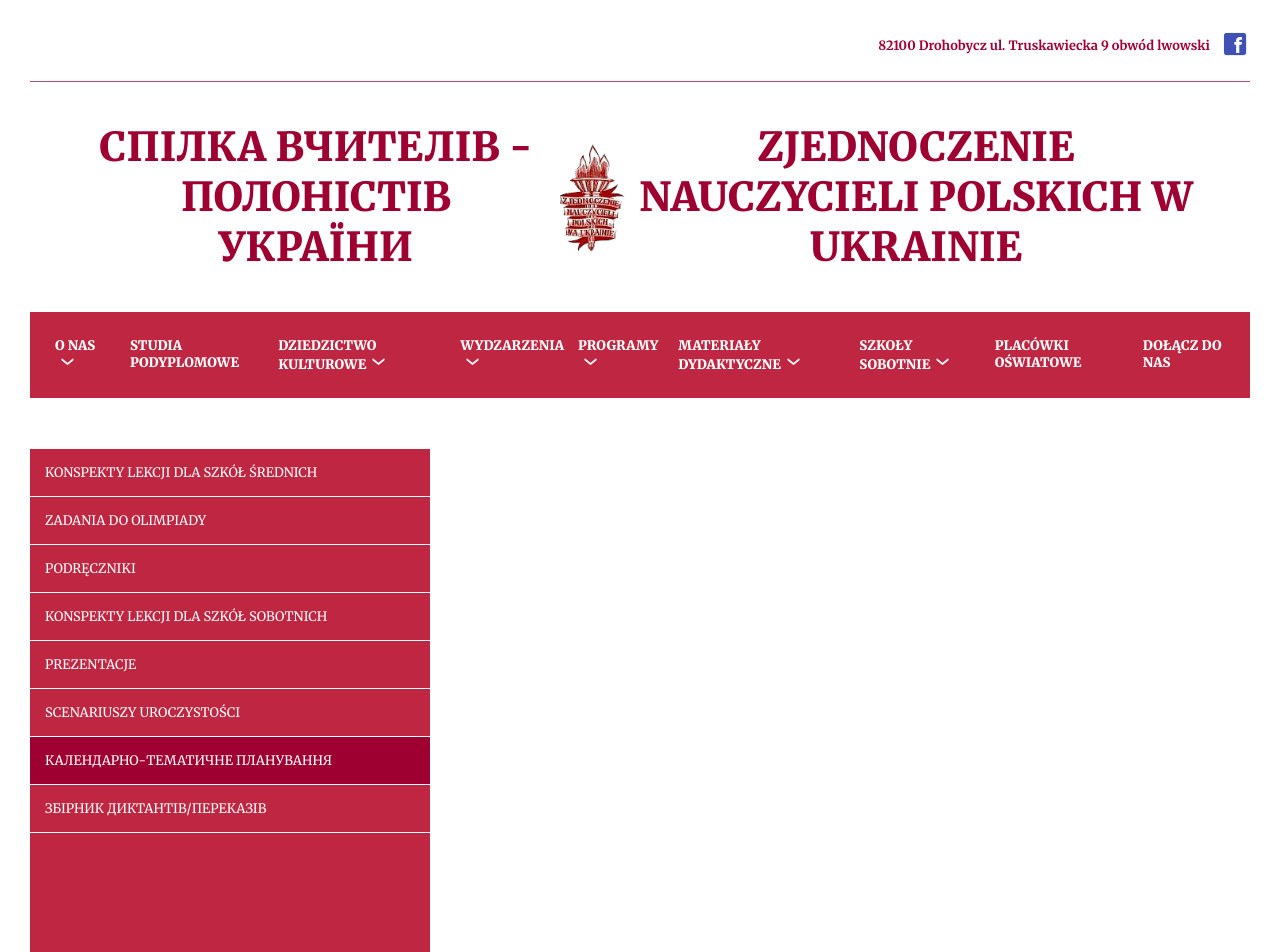
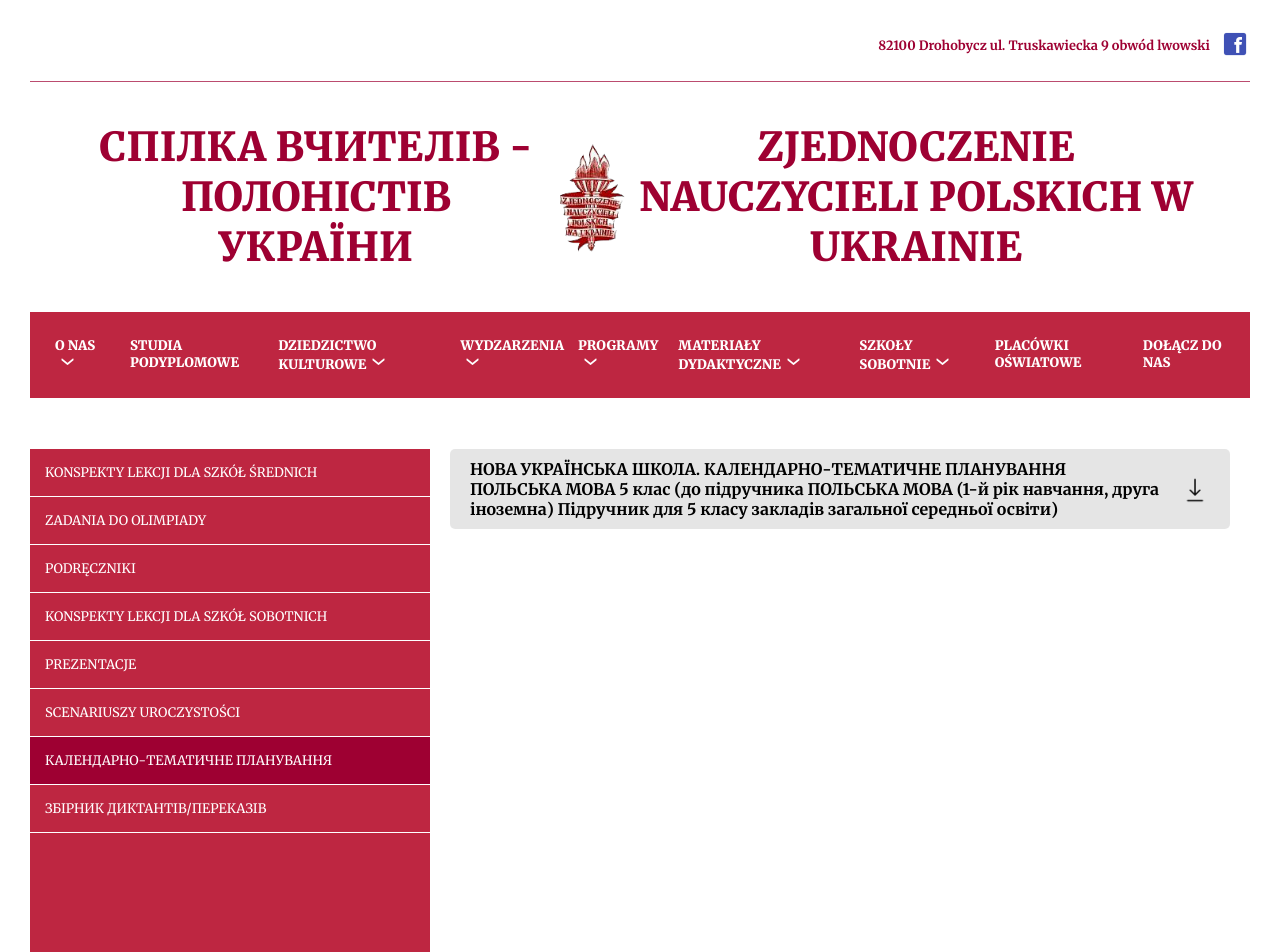
Before and after one commit to veronikadumalo/znpu-react, a React (Create React App) app: page /kalendarno-tematyczne-planuwannia in a window 1280 px wide. Shown: the top 952 px of the page. Built offline with nearby package versions, Linux system fonts and the light colour scheme.

Commit message:
refactor(calendar and theme planning): add content to tha page

```diff
--- a/src/data/teachingMaterial/books.ts
+++ b/src/data/teachingMaterial/books.ts
@@ -1,8 +1,6 @@
-interface FileLink {
-  title: string;
-  link: string;
-}
-export const BOOKS: FileLink[] = [
+import { LinkData } from "../../types/general";
+
+export const BOOKS: LinkData[] = [
   {
     title:
       "JĘZYK POLSKI. Podręcznik dla klasy 4 szkół ogólnokształcących z ukraińskim językiem wykładowym. /Helena Wojcewa Tatiana Buczacka/",
--- /dev/null
+++ b/src/data/teachingMaterial/calendarAndThemePlanning.ts
@@ -0,0 +1,9 @@
+import { LinkData } from "../../types/general";
+
+export const CALENDAR_AND_THEME_PLANNING: LinkData[] = [
+  {
+    title:
+      "НОВА УКРАЇНСЬКА ШКОЛА. КАЛЕНДАРНО-ТЕМАТИЧНЕ ПЛАНУВАННЯ ПОЛЬСЬКА МОВА 5 клас (до підручника ПОЛЬСЬКА МОВА (1-й рік навчання, друга іноземна)  Підручник для 5 класу закладів загальної середньої освіти)",
+    link: "/files/calendarAndThemePlanning/kalendarne_planuvannia.doc",
+  },
+];
--- a/src/types/general.ts
+++ b/src/types/general.ts
@@ -23,3 +23,7 @@
   name: string;
   email?: string;
 }
+export interface LinkData {
+  title: string;
+  link: string;
+}
--- a/src/views/CalendarAndThemePlanning.tsx
+++ b/src/views/CalendarAndThemePlanning.tsx
@@ -1,11 +1,35 @@
+import styled from "styled-components/macro";
+import FileLink from "../components/FileLink";
 import Layout from "../components/Layout";
 import { SubMenu } from "../components/SubMenu";
 import { NAVIGATION } from "../data/navigation";
+import { CALENDAR_AND_THEME_PLANNING } from "../data/teachingMaterial/calendarAndThemePlanning";
+
+const StyledContainer = styled.div`
+  display: flex;
+`;
+const StyledContent = styled.div`
+  display: flex;
+  flex-direction: column;
+  align-items: center;
+  padding: 0 20px;
+`;
 
 const CalendarAndThemePlanning = () => {
   return (
     <Layout>
-      <SubMenu submenuItems={NAVIGATION[5].subpages} />
+      <StyledContainer>
+        <SubMenu submenuItems={NAVIGATION[5].subpages} />
+        <StyledContent>
+          {CALENDAR_AND_THEME_PLANNING.map((book) => (
+            <FileLink
+              key={book.title}
+              fileLink={book.link}
+              title={book.title}
+            />
+          ))}
+        </StyledContent>
+      </StyledContainer>
     </Layout>
   );
 };
```
Also changed, not shown: 1 other file (tests, documents, lock files or other folders).
